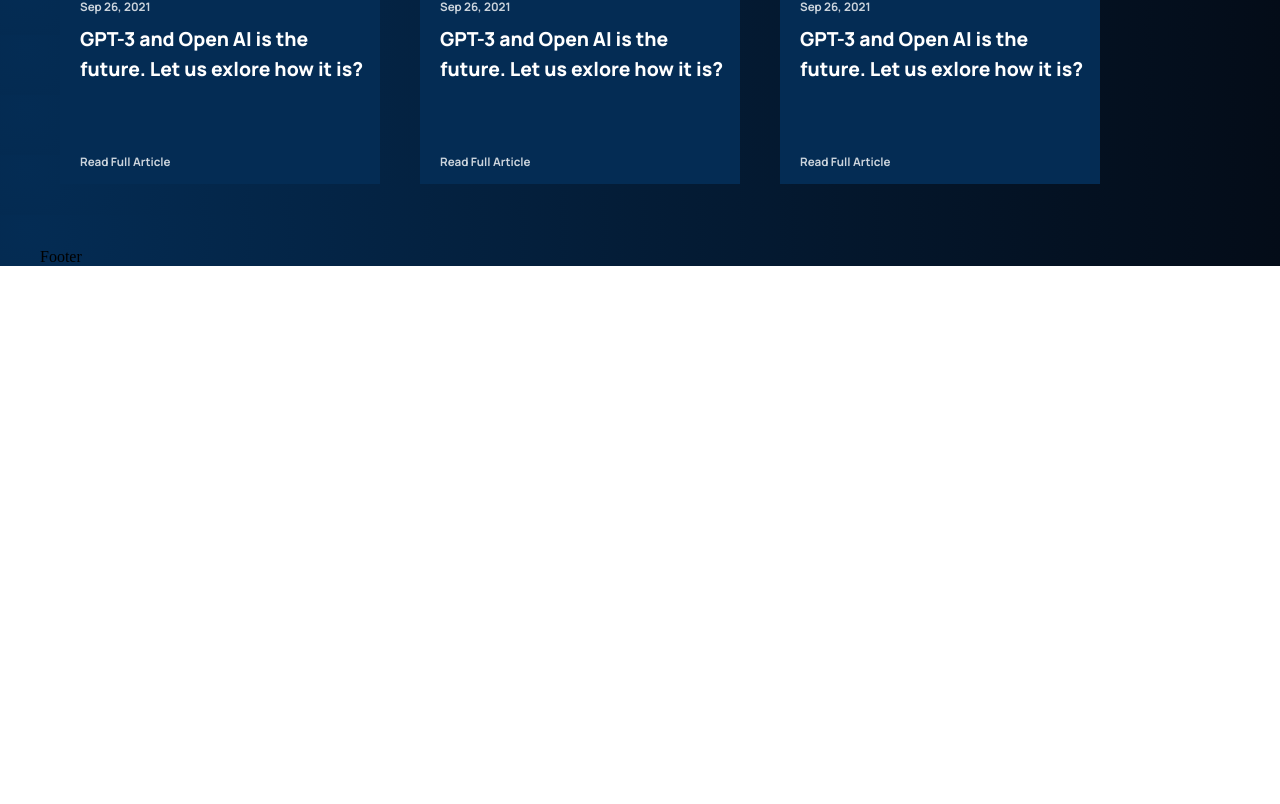
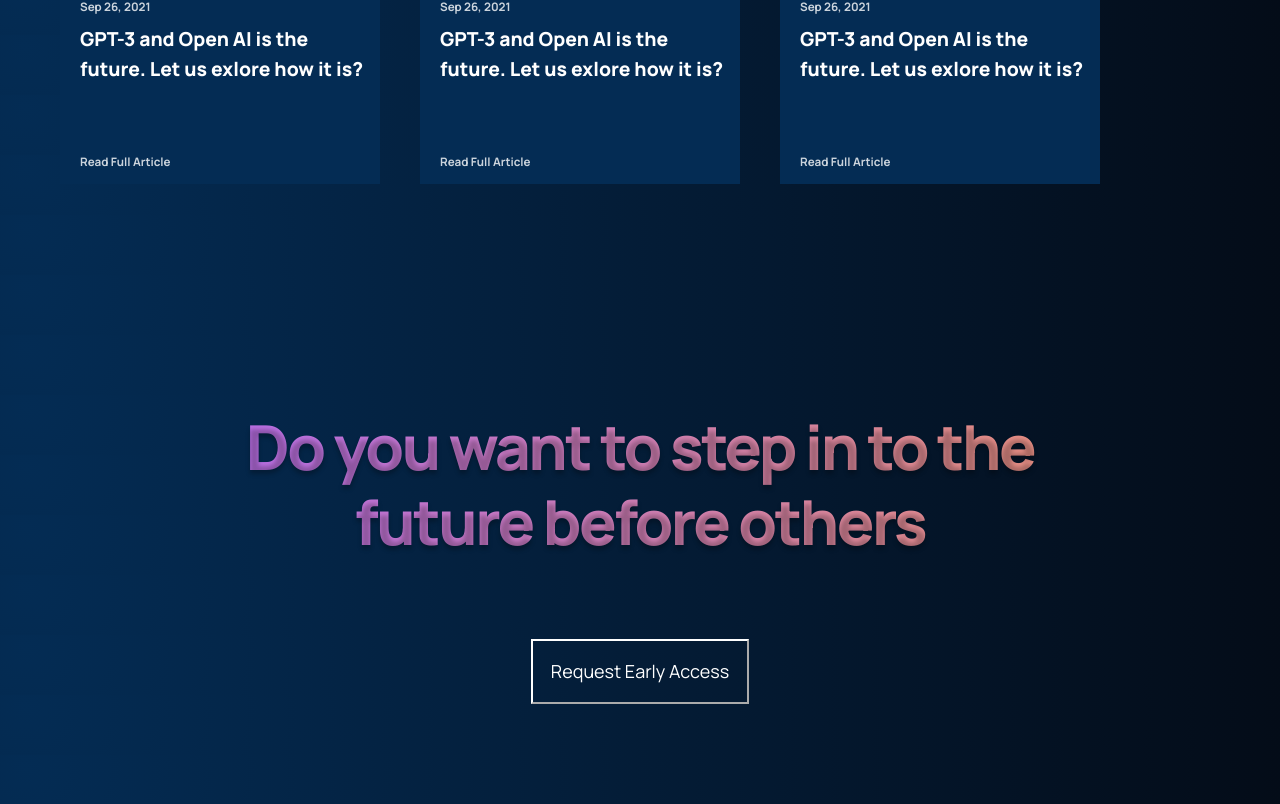
Before and after one commit to harundogdu/gpt3, a React (Create React App) app: page / in a window 1280 px wide. Shown: the part 3745-4549 px from the top of the page. Before the commit the page ends 4011 px from the top, so only its background shows below. Built offline with nearby package versions, Linux system fonts and the light colour scheme.

Commit message:
work on the footer components

```diff
--- a/src/containers/footer/Footer.jsx
+++ b/src/containers/footer/Footer.jsx
@@ -1,11 +1,79 @@
-import React from 'react'
+import React from "react";
 import "./Footer.scss";
+import LogoImage from "assets/logo.svg";
 const Footer = () => {
-    return (
-        <div>
-            Footer
+  const FooterListItem = [
+    {
+      id: 1,
+      href: "#",
+      title: "Links",
+      p1: "Overons",
+      p2: "Social Media",
+      p3: "Counters",
+      p4: "Contact",
+    },
+    {
+      id: 2,
+      href: "#",
+      title: "Company",
+      p1: "Terms & Conditions",
+      p2: "Privacy Policy",
+      p3: "Contact",
+      p4: "",
+    },
+    {
+      id: 3,
+      href: "#",
+      title: "Get in touch",
+      p1: "Crechterwoord K12 182 DK Alknjkcb",
+      p2: "085-132567",
+      p3: "info@payme.net",
+      p4: "",
+    },
+  ];
+  return (
+    <div className="footer">
+      <div className="footer__top">
+        <h1>
+          Do you want to step in to the <br /> future before others
+        </h1>
+        <button>Request Early Access</button>
+      </div>
+      <div className="footer__bottom">
+        <div className="footer__bottom__left">
+          <img src={LogoImage} alt="LogoImage" />
+          <span>Crechterwoord K12 182 DK Alknjkcb, All Rights Reserved</span>
         </div>
-    )
-}
+        <div className="footer__bottom__right">
+          {FooterListItem.map((item) => (
+            <ul>
+              <li>
+                <a href={item.href}>
+                  <h6>{item.title}</h6>
+                </a>
 
-export default Footer
+                <a href={item.href}>
+                  <p> {item.p1} </p>
+                </a>
+
+                <a href={item.href}>
+                  <p> {item.p2} </p>
+                </a>
+
+                <a href={item.href}>
+                  <p>{item.p3}</p>
+                </a>
+
+                <a href={item.href}>
+                  <p>{item.p4}</p>
+                </a>
+              </li>
+            </ul>
+          ))}
+        </div>
+      </div>
+    </div>
+  );
+};
+
+export default Footer;
--- a/src/containers/footer/Footer.scss
+++ b/src/containers/footer/Footer.scss
@@ -0,0 +1,85 @@
+.footer {
+  width: 100%;
+  height: 950px;
+  &__top {
+    width: 100%;
+    height: 65%;
+    display: flex;
+    flex-direction: column;
+    align-items: center;
+    justify-content: center;
+    gap: 5rem;
+    h1 {
+      width: 100%;
+      font-family: var(--font-family);
+      font-weight: 800;
+      font-size: 62px;
+      line-height: 75px;
+      text-align: center;
+      letter-spacing: -0.04em;
+      text-shadow: 0px 4px 4px rgba(0, 0, 0, 0.25);
+      background-color: red;
+      background-image: var(--gradient-text);
+      background-size: 100%;
+      background-repeat: repeat;
+      background-clip: text;
+      -webkit-background-clip: text;
+      -webkit-text-fill-color: transparent;
+      -moz-background-clip: text;
+      -moz-text-fill-color: transparent;
+    }
+    button {
+      width: 218px;
+      height: 65px;
+      background: transparent;
+      font-family: var(--font-family);
+      color: var(--color-white);
+      font-size: 18px;
+      line-height: 21px;
+      border-color: var(--color-white);
+      outline: none;
+      cursor: pointer;
+    }
+  }
+  &__bottom {
+    display: flex;
+    width: 100%;
+    height: 65%;
+    &__left {
+      display: flex;
+      flex-direction: column;
+      width: 40%;
+      padding-left: 100px;
+      gap: 2rem;
+      img {
+        width: 118px;
+      }
+      span {
+        width: 168px;
+        font-size: 12px;
+        line-height: 14px;
+        color: var(--color-white);
+        font-family: var(--font-family);
+      }
+    }
+    &__right {
+      width: 60%;
+      display: flex;
+      justify-content: space-between;
+      ul {
+        li {
+          display: flex;
+          flex-direction: column;
+          gap: 2rem;
+          color: var(--color-white);
+          font-family: var(--font-family);
+          width: 120px;
+          p {
+            font-size: 12px;
+            line-height: 20px;
+          }
+        }
+      }
+    }
+  }
+}
--- a/src/containers/intro/Intro.scss
+++ b/src/containers/intro/Intro.scss
@@ -5,7 +5,6 @@
   align-items: flex-end;
   justify-content: center;
   &__left {
-    flex: 1;
     height: 100%;
     img {
       width: 100%;
@@ -14,8 +13,9 @@
     }
   }
   &__right {
-    width: 45%;
+    flex: 1;
     padding-bottom: 30px;
+    padding-right: 180px;
     h4 {
       color: var(--color-aqua);
       font-family: var(--font-family);
```
